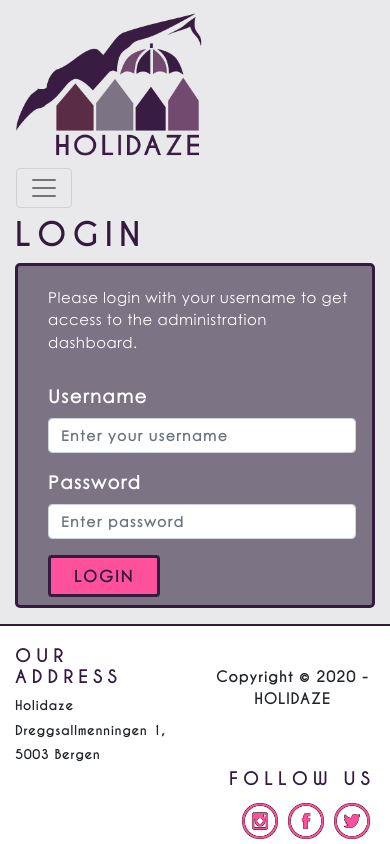
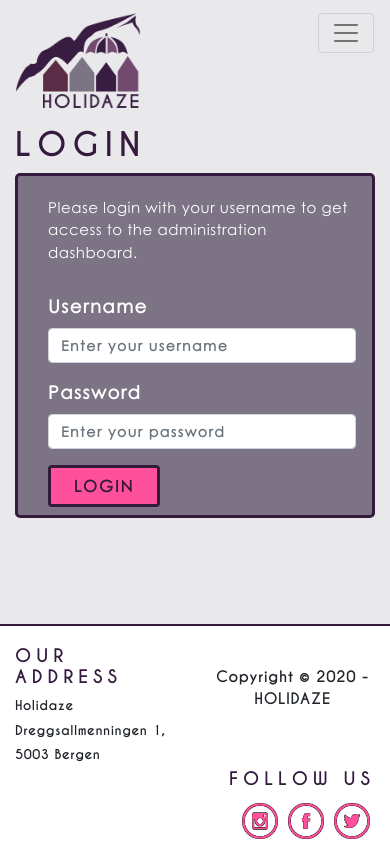
Before and after one commit to NinaWiik/Nina-Wiik_Project-exam-2_Holidaze-noroff-feu, a React (Create React App) app: page /register in a window 390 px wide. Built offline with nearby package versions, Linux system fonts and the light colour scheme.

Commit message:
Mediaqueries
added some mediaqueries

```diff
--- a/src/components/auth/Register.js
+++ b/src/components/auth/Register.js
@@ -8,7 +8,7 @@ import ErrorMessage from "../contact/ErrorMessage";
 
 const schema = yup.object().shape({
   username: yup.string().required("Username is required"),
-  password: yup.string().required("Password is required"),
+  password: yup.string().required("A password is required"),
 });
 
 function Register() {
@@ -51,9 +51,9 @@ function Register() {
                 <Form.Group>
                   <Form.Label>Password</Form.Label>
                   <Form.Control
+                    name="password"
                     type="password"
-                    name="password"
-                    placeholder="Enter password"
+                    placeholder="Enter your password"
                     ref={register}
                   />
                   {errors.password && (
--- a/src/sass/partials/_mediaQueries.scss
+++ b/src/sass/partials/_mediaQueries.scss
@@ -3,15 +3,18 @@
 @media (min-width: 601px) and (max-width: 1024px) {
     // HOME
 
-    .navbar-toggler, .navbar-toggler.collapsed {
+    .navbar-toggler,
+    .navbar-toggler.collapsed {
         background-color: $pink;
         border: 3px solid $darkPurple;
         color: $darkPurple;
         margin-top: -100px;
     }
 
-    a.nav-link.active, a.nav-link  {
+    a.nav-link.active,
+    a.nav-link {
         margin-right: 0;
+        text-align: right;
     }
 
     .ml-auto.navbar-nav {
@@ -22,12 +25,14 @@
         margin-left: 84%;
     }
 
+
+
     .nav-link {
         font-size: 20px;
         text-align: right;
     }
 
-    .justify-content-md-center.row{
+    .justify-content-md-center.row {
         margin-right: -350px;
         margin-left: -350px;
     }
@@ -81,7 +86,9 @@
         padding: 0;
     }
 
-    .makeEnquiry__form, .contact__col, .register__col {
+    .makeEnquiry__form,
+    .contact__col,
+    .register__col {
         padding-bottom: 60px;
     }
 
@@ -110,3 +117,29 @@
         width: 20px;
     }
 }
+
+// PHONE
+
+@media only screen and (max-width: 600px) {
+    a.nav-link {
+        font-size: 15px;
+        margin: 0;
+        text-align: right;
+    }
+
+    .navbar-toggler {
+        margin-top: -60px;
+    }
+
+    .logo {
+        width: 250%;
+    }
+
+    .navbar-collapse {
+        margin-top: -50px;
+    }
+
+    .navbar-light .navbar-brand {
+        width: 50px;
+    }
+}
```
Also changed, not shown: 1 other file (tests, documents, lock files or other folders).
